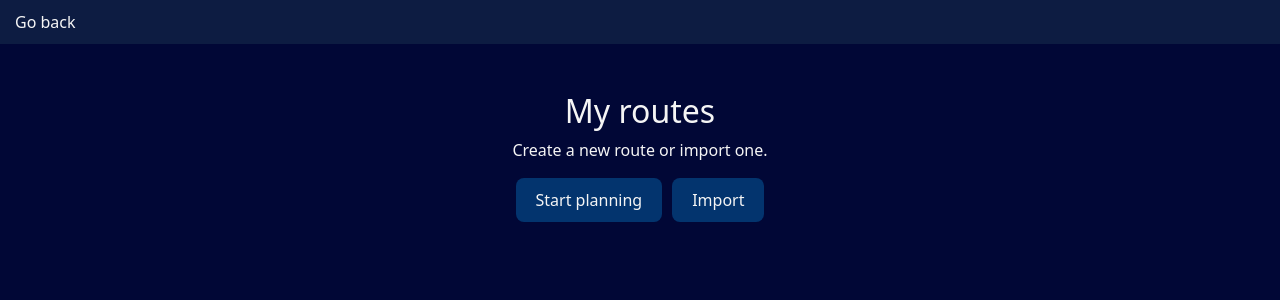
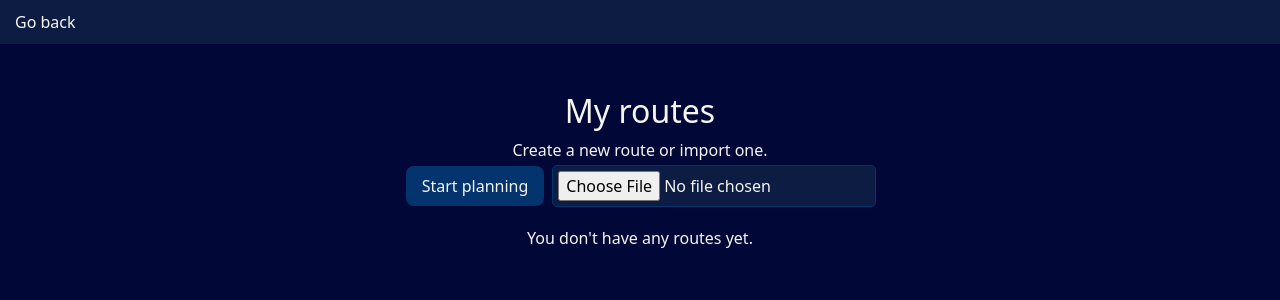
Before and after one commit to medojanos/Vektor, a React (Vite) app: page /dashboard in a window 1280 px wide. Shown: the top 300 px of the page. Built offline with nearby package versions, Linux system fonts and the light colour scheme; some icons are missing.

Commit message:
feat: add Excel import functionality and enhance route management with export option

```diff
--- a/package.json
+++ b/package.json
@@ -12,7 +12,8 @@
   "dependencies": {
     "react": "^19.2.8",
     "react-dom": "^19.2.8",
-    "react-router-dom": "^7.18.4"
+    "react-router-dom": "^7.18.4",
+    "xlsx": "^0.18.5"
   },
   "devDependencies": {
     "@eslint/js": "^10.0.1",
--- a/src/components/RouteCard.jsx
+++ b/src/components/RouteCard.jsx
@@ -1,10 +1,11 @@
 import {Link} from "react-router-dom"
 
-export default function RouteCard({route, onDelete}) {
+export default function RouteCard({route, onDelete, onExport}) {
     return (
-        <div className="route-card my-3">
+        <div className="route-card mb-3">
             <h3>{route.startingLocation?.city || "No starting location"} - {route.endLocation?.city || "No destination"}</h3>
             <Link to="/app"><button onClick={() => localStorage.setItem("selected", JSON.stringify(route))} className="button">Open</button></Link>
+            <button onClick={() => onExport(route.createdAt)}>Export</button>
             <button  onClick={() => onDelete(route.createdAt)} className="button button-warning">Delete</button>
             <span>{route.createdAt}</span>
         </div>
--- a/src/components/StopCard.jsx
+++ b/src/components/StopCard.jsx
@@ -1,7 +1,8 @@
 export default function StopCard({stop}) {
     return (
-        <div>
-            <h3>{stop.name}</h3>
+        <div className="stop-card my-3">
+            <b><a href={`https://maps.google.com/maps?q=${stop.location.fullAddress}`} target="_blank" rel="noopener noreferrer">{stop.location.fullAddress}</a></b>
+            <p>{stop.name} <a href={`tel:${stop.phone}`}>{stop.phone}</a> <a href={`mailto:${stop.email}`}>{stop.email}</a></p>
         </div>
     )
 }
--- a/src/index.css
+++ b/src/index.css
@@ -19,17 +19,17 @@ header {
     padding: 10px;
 }
 
-.button {
+button {
     border: none;
     border-radius: 8px;
     background-color: #03346E;
     color: inherit;
-    padding: 10px 20px;
+    padding: 8px 16px;
     transition: 0.3s;
     margin-left: 5px;
     margin-right: 5px;
 }
-.button:hover {
+button:hover {
     filter: brightness(1.5);
     transition: 0.3s;
 }
@@ -45,10 +45,11 @@ header {
     margin-left: 5px;
     transition: 0.5s;
 }
-#add-stop.collapsed ion-icon {
+#add-stop:not(.collapsed) ion-icon {
     transform: rotate(180deg);
     transition: 0.5s;
 }
+
 
 a {
     text-decoration: none;
@@ -72,3 +73,16 @@ input {
 input:active, input:focus {
     outline: none;
 }
+.stop-card {
+    border: 1px solid #03346E;
+    border-radius: 8px;
+    padding: 10px;
+}
+
+p {
+    margin: 0;
+}
+
+.stop-card a {
+    color: #00BFFF;
+}
--- a/src/pages/App.jsx
+++ b/src/pages/App.jsx
@@ -2,10 +2,12 @@ import {useState, useEffect} from "react"
 import { Route, Stop } from "../utils/Objects"
 import StopCard from "../components/StopCard"
 import {Link} from "react-router-dom"
+import importExcel from "../utils/Import.js"
 
 export default function App() {
-    const [route, setRoute] = useState(JSON.parse(localStorage.getItem("selected")) || new Route)
-    const [newStop, setNewStop] = useState({})
+    const [route, setRoute] = useState(JSON.parse(localStorage.getItem("selected")) || new Route());
+    const [newStop, setNewStop] = useState({});
+    const [override, setOverride] = useState(false);
 
     useEffect(() => {
         let routes = JSON.parse(localStorage.getItem("routes"));
@@ -21,16 +23,33 @@ export default function App() {
                 <Link to="/dashboard">Dashboard</Link>
             </header>
             <div className="p-3">
-                <h2>{route.startingLocation?.city || "No starting location"} - {route.endLocation?.city || "No destination"}</h2>
-                <h4>Add stop manually
-                    <a id="add-stop" type="button" data-bs-toggle="collapse" data-bs-target="#stop-form" aria-expanded="false" aria-controls="stop-form">
-                        <ion-icon name="arrow-up"></ion-icon>
+                <h3>{route.startingLocation?.city || "No starting location"} - {route.endLocation?.city || "No destination"}</h3>
+                <input className="my-3" type='file' accept=".xlsx, .xls" onChange={async (e) => {
+                    const file = e.target.files[0];
+                    if (file) {
+                        try {
+                            const stops = await importExcel(file);
+                            if (override) setRoute(new Route({stops: stops}));
+                            if (!override) setRoute({...route, stops: [...route.stops, ...stops]});
+                        } catch (error) {
+                            alert("Error importing Excel file:", error);
+                        }
+
+                    }
+                }}/>
+                <span className="mx-2">Override existing routes</span>
+                <input type="checkbox" checked={override} onChange={e => setOverride(e.target.checked)}></input>
+                <p>Add stop manually
+                    <a id="add-stop" type="button" data-bs-toggle="collapse" data-bs-target="#stop-form" aria-expanded="false" aria-controls="stop-form" className="collapsed">
+                        <ion-icon style={{fontSize: 20}} name="arrow-down"></ion-icon>
                     </a>
-                </h4>
-                <form id="stop-form" className="collapse" onSubmit={e => {
+                </p>
+                <div className="container-fluid">
+                    <div className="row row-cols-1 row-cols-lg-2">
+                        <div className="col">
+                            <form id="stop-form" className="collapse mt-2" onSubmit={e => {
                                 e.preventDefault();
-                    const stop = new Stop();
-                    stop.location = new Location(newStop.zipCode, newStop.city, newStop.address, newStop.addressOther);
+                                const stop = new Stop(newStop);
                                 setRoute({...route, stops: [...route.stops, stop]});
                             }}>
                                 <span>Contact</span><br/>
@@ -45,11 +64,12 @@ export default function App() {
                                 <input placeholder="Note" onChange={e => setNewStop(prev => ({...prev, note: e.target.value}))}></input>
                                 <br/><span>Address</span><br/>
                                 <input type="number" placeholder="Zip code" onChange={e => setNewStop(prev => ({...prev, zipCode: e.target.value}))}></input>
-                    <input placeholder="City" onChange={e => setNewStop(prev => ({...prev, city: e.target.value}))}></input>
+                                <input required placeholder="City" onChange={e => setNewStop(prev => ({...prev, city: e.target.value}))}></input>
                                 <input placeholder="Address" onChange={e => setNewStop(prev => ({...prev, address: e.target.value}))}></input>
                                 <input placeholder="Other address" onChange={e => setNewStop(prev => ({...prev, addressOther: e.target.value}))}></input>
-                    <button type="submit" className="button">Add stop</button>
-                    <button type="reset" className="button button-warning">Clear</button>
+                                <br/>
+                                <button type="submit" className="mt-2">Add stop</button>
+                                <button type="reset" className="button-warning" onClick={() => setNewStop({})}>Clear</button>
                             </form>
                             {
                                 route.stops != null
@@ -61,6 +81,13 @@ export default function App() {
                                 <p>Add stops to your route plan.</p>
                             }
                         </div>
+                        <div className="col">
+                            <h3>Map</h3>
+                        </div>
+                    </div>
+                </div>
+
+            </div>
         </>
     )
 }
--- a/src/pages/Dashboard.jsx
+++ b/src/pages/Dashboard.jsx
@@ -2,6 +2,7 @@ import {Link} from 'react-router-dom'
 import {Route} from "../utils/Objects"
 import { useEffect, useState } from 'react';
 import RouteCard from '../components/RouteCard';
+import importExcel from '../utils/Import.js';
 
 export default function Dashboard() {
   const [routes, setRoute] = useState(JSON.parse(localStorage.getItem("routes")) || []);
@@ -9,6 +10,12 @@ export default function Dashboard() {
   useEffect(() => {
     localStorage.setItem("routes", JSON.stringify(routes));
   }, [routes])
+
+  function startRoute(newRoute) {
+    setRoute([...routes, newRoute]);
+    localStorage.setItem("selected", JSON.stringify(newRoute));
+    window.location = "/app";
+  }
 
   return (
     <>
@@ -24,21 +31,35 @@ export default function Dashboard() {
         <div>
           <button onClick={() => {
             const newRoute = new Route();
-            setRoute([...routes, newRoute]);
-            localStorage.setItem("selected", JSON.stringify(newRoute));
-            window.location = "/app";
-          }}
-          className="button">Start planning</button>
-          <button className="button">Import</button>
+            startRoute(newRoute);
+          }}>
+            Start planning
+          </button>
+          <input type='file' accept=".xlsx, .xls" onChange={async (e) => {
+            const file = e.target.files[0];
+            if (file) {
+              try {
+                const stops = await importExcel(file);
+                startRoute(new Route({stops: stops}));
+              } catch (error) {
+                alert("Error importing Excel file:", error);
+              }
+            }
+          }}/>
         </div>
-        <div>
+        <div className="mt-3">
           {
-            routes != []
+            routes.length != 0
             ?
             routes.map((route, index) => (
-              <RouteCard key={index} route={route} onDelete={createdAt => {
-                setRoute(routes.filter(r => r.createdAt !== createdAt));
-              }}/>
+              <RouteCard key={index} route={route}
+                onDelete={createdAt => {
+                  setRoute(routes.filter(r => r.createdAt !== createdAt));
+                }}
+                onExport={createdAt => {
+                  // Export
+                }}
+              />
             ))
             :
             <p>You don't have any routes yet.</p>
--- a/src/pages/Home.jsx
+++ b/src/pages/Home.jsx
@@ -9,7 +9,7 @@ export default function Home() {
             </header>
             <div className="d-flex align-items-center justify-content-center flex-grow-1 flex-column">
                 <img width={300} src={LOGO}></img>
-                <Link to="/dashboard"><button className="button mt-5 fw-bold">Open dashboard</button></Link>
+                <Link to="/dashboard"><button className="mt-5 fw-bold">Open dashboard</button></Link>
             </div>
         </>
     )
--- a/src/utils/Import.js
+++ b/src/utils/Import.js
@@ -1,97 +1,56 @@
 import * as XLSX from "xlsx";
-import { Stop } from "./classes";
+import { Stop } from "./Objects.js";
 
-/*
-name           -> 3
-email          -> 4
-phone          -> 5
-price          -> 8
-delivery_price -> 11
-post_number    -> 19
-city           -> 20
-address        -> 21
-address_other  -> 22
-note           -> 27
-package        -> 30
-id             -> 0
-*/
+export default function importExcel(file) {
+  return new Promise((resolve, reject) => {
+    const reader = new FileReader();
 
-export async function importStopsFromExcel(file) {
-  const buffer = await file.arrayBuffer();
-
-  const workbook = XLSX.read(buffer, {
-    type: "array",
+    reader.onload = (event) => {
+      try {
+        const workbook = XLSX.read(event.target.result, {
+          type: "array"
         });
 
-  // Use the first worksheet
-  const worksheet = workbook.Sheets[workbook.SheetNames[0]];
+        const sheet = workbook.Sheets[workbook.SheetNames[0]];
 
-  // Convert Excel sheet to arrays.
-  // header: 1 means each row is returned as an array.
-  const rows = XLSX.utils.sheet_to_json(worksheet, {
+        const rows = XLSX.utils.sheet_to_json(sheet, {
           header: 1,
-    defval: "",
+          defval: ""
         });
 
         const stops = rows
-    .slice(1) // Skip header row
-    .map((row) => {
-      const stop = new Stop();
+          .slice(2)
+          .filter(row => row.some(value => value !== ""))
+          .filter(row => row[11] !== "0")
+          .map(row => {
+            return new Stop({
+              id: row[0],
+              name: row[3],
+              email: row[4],
+              phone: row[5],
 
-      stop.name = row[3] || "";
-      stop.email = row[4] || "";
-      stop.phone = row[5] || "";
+              price: row[8],
+              deliveryPrice: row[11],
 
-      stop.price = toNumber(row[8]);
-      stop.deliveryPrice = toNumber(row[11]);
+              postalCode: row[19],
+              city: row[20],
+              address: row[21],
+              addressOther: row[22],
 
-      stop.postalCode = row[19] || "";
-      stop.city = row[20] || "";
-      stop.address = row[21] || "";
-      stop.addressOther = row[22] || "";
+              note: row[27],
+              parcel: row[30]
+            });
+          });
+        resolve(stops);
+      } catch (error) {
+        reject(error);
+      }
+    };
 
-      stop.note = row[27] || "";
-      stop.parcel = row[30] || "";
+    reader.onerror = () => {
+      reject(new Error("Failed to read Excel file."));
+    };
 
-      // Build full address
-      stop.fullAddress = [
-        stop.postalCode,
-        stop.city,
-        stop.address,
-        stop.addressOther,
-      ]
-        .filter(Boolean)
-        .join(", ");
-
-      return stop;
-    })
-    .filter((stop) => {
-      // Ignore completely empty rows
-      return (
-        stop.name ||
-        stop.phone ||
-        stop.address ||
-        stop.city ||
-        stop.parcel
-      );
+    reader.readAsArrayBuffer(file);
   });
-
-  return stops;
 }
-
-function toNumber(value) {
-  if (value === "" || value === null || value === undefined) {
-    return 0;
-  }
-
-  if (typeof value === "number") {
-    return value;
-  }
-
-  // Handles values such as "12,50"
-  const normalized = String(value).replace(",", ".");
-
-  const number = Number(normalized);
-
-  return Number.isNaN(number) ? 0 : number;
-}
--- a/src/utils/Objects.js
+++ b/src/utils/Objects.js
@@ -11,12 +11,12 @@ class Location {
     lng: null
   };
 
-  constructor({postalCode, city, address, addressOther}) {
-    this.postalCode = postalCode;
-    this.city = city;
-    this.address = address;
-    this.addressOther = addressOther;
-    this.fullAddress = `${postalCode} ${city}, ${address} ${addressOther}`;
+  constructor({postalCode, city, address, addressOther} = {}) {
+    this.postalCode = postalCode || "";
+    this.city = city || "";
+    this.address = address || "";
+    this.addressOther = addressOther || "";
+    this.fullAddress = `${this.postalCode} ${this.city}, ${this.address} ${this.addressOther}`;
   }
 }
 
@@ -40,15 +40,15 @@ class Stop {
     durationFromPrevious: 0
   };
 
-  constructor({id, name, email, phone, price, deliveryPrice, parcel, note, postalCode, city, address, addressOther}) {
-    this.id = id;
-    this.name = name;
-    this.email = email;
-    this.phone = phone;
-    this.price = price;
-    this.deliveryPrice = deliveryPrice;
-    this.parcel = parcel;
-    this.note = note;
+  constructor({id, name, email, phone, price, deliveryPrice, parcel, note, postalCode, city, address, addressOther} = {}) {
+    this.id = id || Date.now();
+    this.name = name || "";
+    this.email = email || "";
+    this.phone = phone || "";
+    this.price = price || 0;
+    this.deliveryPrice = deliveryPrice || 0;
+    this.parcel = parcel || "";
+    this.note = note || "";
     this.location = new Location({postalCode, city, address, addressOther});
   }
 }
@@ -65,8 +65,8 @@ class Route {
 
   constructor({stops, startingLocation, endLocation} = {}) {
     this.stops = stops || [];
-    this.startingLocation = startingLocation;
-    this.endLocation = endLocation;
+    this.startingLocation = new Location(startingLocation);
+    this.endLocation = new Location(endLocation);
     this.createdAt = Date.now();
   }
 }
```
Also changed, not shown: src/utils/Export.js (added), 1 other file (tests, documents, lock files or other folders). Lines whose indentation alone changed are shown as unchanged.
